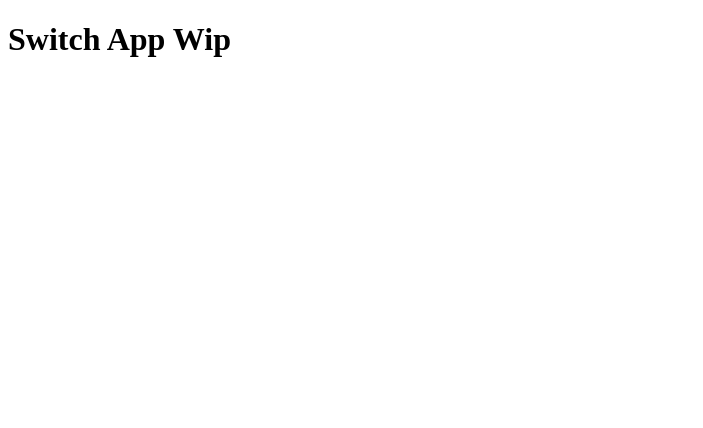
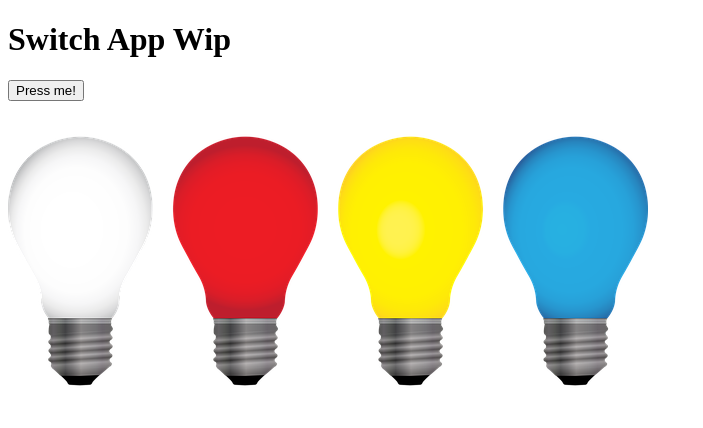
Before and after one commit to garethnoob/Switch_App, a plain HTML site: page index.html in a window 1280 px wide. Shown: the whole page, without its empty margins (0-703 px from the left). Drawn offline with Linux system fonts and the light colour scheme.

Commit message:
add simple hide unhide

```diff
--- a/index.html
+++ b/index.html
@@ -10,6 +10,11 @@
 <body>
     <header>
         <h1>Switch App Wip</h1>
+        <button onclick="hideBulb()">Press me!</button>
+        <section id="img">
+            <img src="./Images/bulb.png">
+        </section>
+
     </header>
 </body>
 </html>
--- a/index.js
+++ b/index.js
@@ -1 +1,8 @@
-// Empty file awaiting content
+const hideBulb = () => {
+    el = document.getElementById('img');
+    if (el.style.display === 'none') {
+        el.style.display = 'block';
+    } else {
+        el.style.display = 'none';
+    }
+}
```
